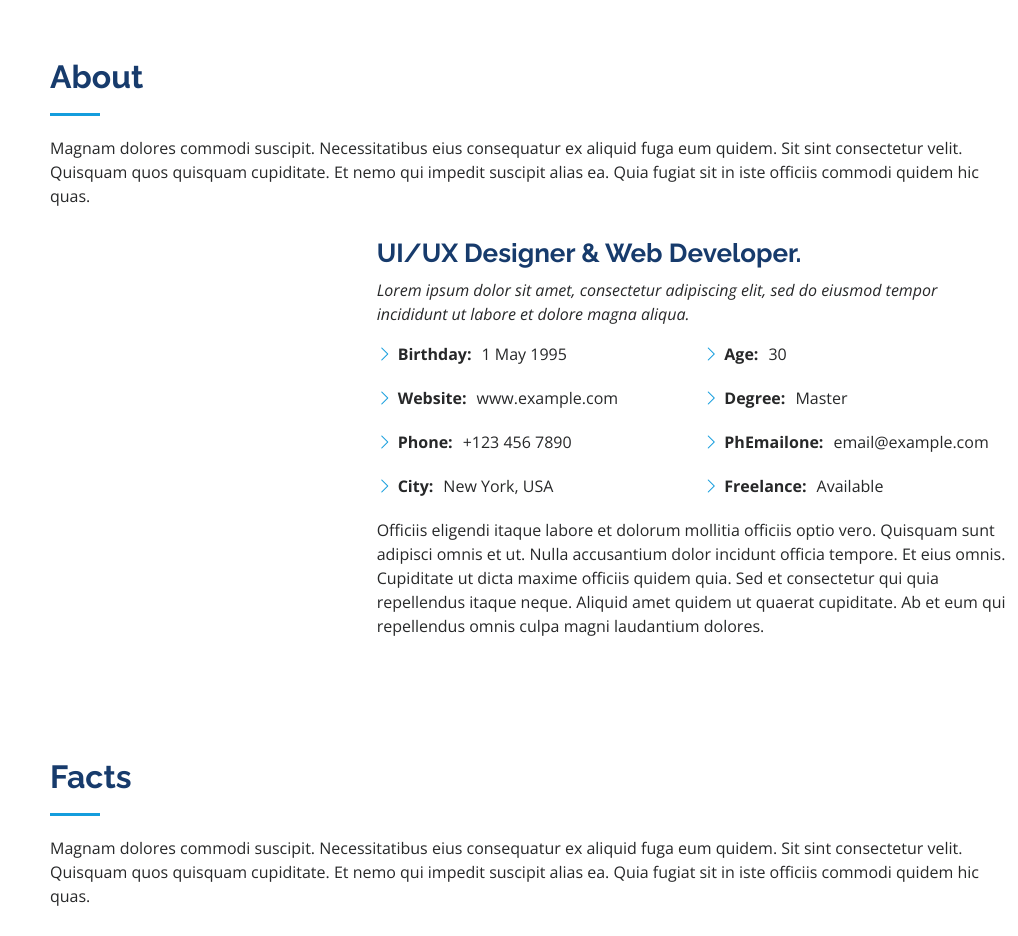
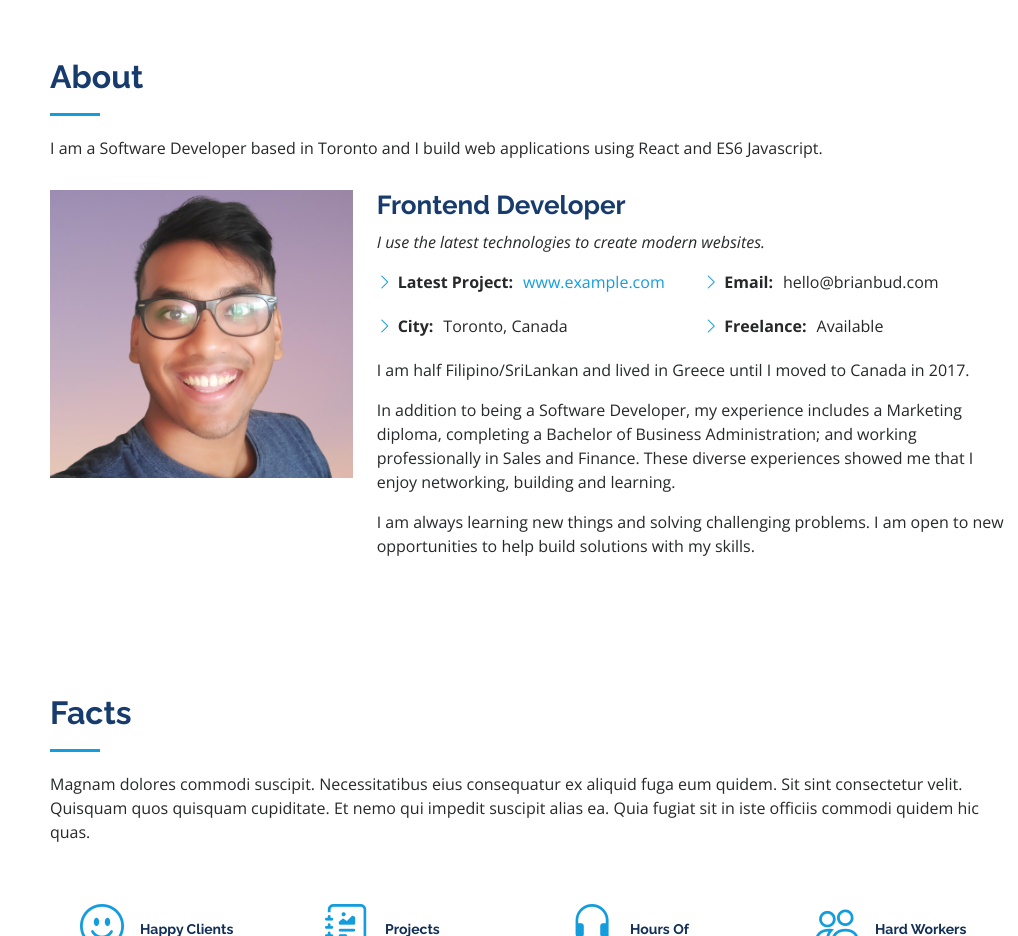
Before and after one commit to brianbud/my-portfolio, a plain HTML site: page index.html in a window 1280 px wide. Shown: the part 802-1738 px from the top of the page, without its empty margins (262-1280 px from the left). Drawn offline with nearby package versions, Linux system fonts and the light colour scheme.

Commit message:
fixed about section for portfolio

```diff
--- a/index.html
+++ b/index.html
@@ -143,58 +143,40 @@
           <div class="section-title">
             <h2>About</h2>
             <p>
-              Magnam dolores commodi suscipit. Necessitatibus eius consequatur
-              ex aliquid fuga eum quidem. Sit sint consectetur velit. Quisquam
-              quos quisquam cupiditate. Et nemo qui impedit suscipit alias ea.
-              Quia fugiat sit in iste officiis commodi quidem hic quas.
+              I am a Software Developer based in Toronto and I build web
+              applications using React and ES6 Javascript.
             </p>
           </div>
 
           <div class="row">
             <div class="col-lg-4" data-aos="fade-right">
-              <img src="assets/img/profile-img.jpg" class="img-fluid" alt="" />
+              <img src="assets/img/profile-img.png" class="img-fluid" alt="" />
             </div>
             <div class="col-lg-8 pt-4 pt-lg-0 content" data-aos="fade-left">
-              <h3>UI/UX Designer &amp; Web Developer.</h3>
+              <h3>Frontend Developer</h3>
               <p class="fst-italic">
-                Lorem ipsum dolor sit amet, consectetur adipiscing elit, sed do
-                eiusmod tempor incididunt ut labore et dolore magna aliqua.
+                I use the latest technologies to create modern websites.
               </p>
               <div class="row">
                 <div class="col-lg-6">
                   <ul>
                     <li>
                       <i class="bi bi-chevron-right"></i>
-                      <strong>Birthday:</strong> <span>1 May 1995</span>
+                      <strong>Latest Project:</strong>
+                      <a href="" target="_blank">www.example.com</a>
                     </li>
                     <li>
                       <i class="bi bi-chevron-right"></i>
-                      <strong>Website:</strong> <span>www.example.com</span>
-                    </li>
-                    <li>
-                      <i class="bi bi-chevron-right"></i>
-                      <strong>Phone:</strong> <span>+123 456 7890</span>
-                    </li>
-                    <li>
-                      <i class="bi bi-chevron-right"></i>
-                      <strong>City:</strong> <span>New York, USA</span>
+                      <strong>City:</strong> <span>Toronto, Canada</span>
                     </li>
                   </ul>
                 </div>
                 <div class="col-lg-6">
                   <ul>
                     <li>
-                      <i class="bi bi-chevron-right"></i> <strong>Age:</strong>
-                      <span>30</span>
-                    </li>
-                    <li>
                       <i class="bi bi-chevron-right"></i>
-                      <strong>Degree:</strong> <span>Master</span>
-                    </li>
-                    <li>
-                      <i class="bi bi-chevron-right"></i>
-                      <strong>PhEmailone:</strong>
-                      <span>email@example.com</span>
+                      <strong>Email:</strong>
+                      <span>hello@brianbud.com</span>
                     </li>
                     <li>
                       <i class="bi bi-chevron-right"></i>
@@ -204,13 +186,14 @@
                 </div>
               </div>
               <p>
-                Officiis eligendi itaque labore et dolorum mollitia officiis
-                optio vero. Quisquam sunt adipisci omnis et ut. Nulla
-                accusantium dolor incidunt officia tempore. Et eius omnis.
-                Cupiditate ut dicta maxime officiis quidem quia. Sed et
-                consectetur qui quia repellendus itaque neque. Aliquid amet
-                quidem ut quaerat cupiditate. Ab et eum qui repellendus omnis
-                culpa magni laudantium dolores.
+                I am half Filipino/SriLankan and lived in Greece until I moved
+                to Canada in 2017.
+                <p>In addition to being a Software Developer, my
+                experience includes a Marketing diploma, completing a Bachelor
+                of Business Administration; and working professionally in Sales
+                and Finance. These diverse experiences showed me that I enjoy networking, building and learning.</p> <p>I am always learning new things and solving
+                challenging problems. I am open to new opportunities to help
+                build solutions with my skills.</p>
               </p>
             </div>
           </div>
```
